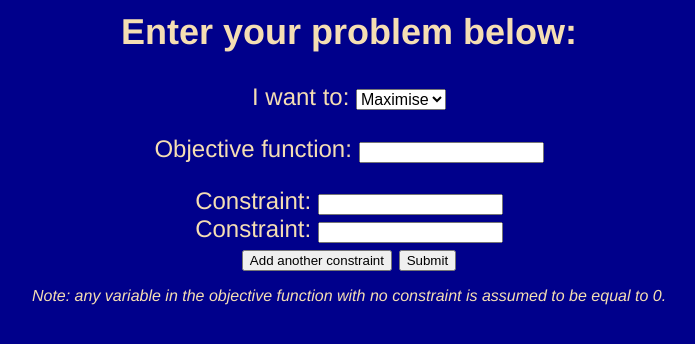
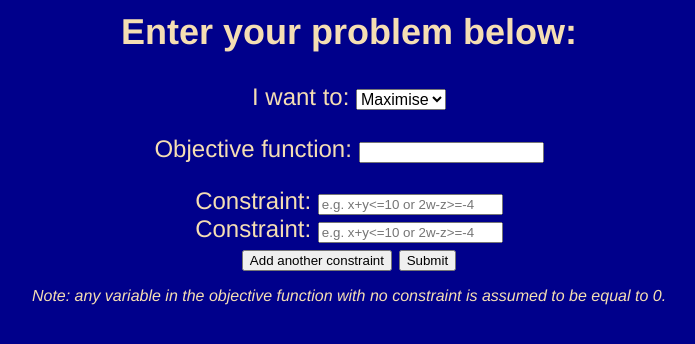
Before and after one commit to kwabenankyi/mysite, a Django app: page / in a window 1280 px wide. Shown: the part 176-520 px from the top of the page, without its empty margins (291-986 px from the left). Run offline with Django 5.2, Linux system fonts and the light colour scheme.

Commit message:
added placeholders to text

```diff
--- a/simplexsolver/forms.py
+++ b/simplexsolver/forms.py
@@ -5,6 +5,6 @@ class ObjectiveFunctionForm(forms.Form):
     objective_function = forms.CharField(max_length=200, required=True)
 
 class ConstraintForm(forms.Form):
-    constraint = forms.CharField(max_length=200, required=True)
+    constraint = forms.CharField(max_length=200, required=True, widget=forms.TextInput(attrs={'placeholder':'e.g. x+y<=10 or 2w-z>=-4'}))
 
 ConstraintsFormSet = forms.formset_factory(ConstraintForm, max_num=2, min_num=2, validate_min=True)
--- a/simplexsolver/templates/index.html
+++ b/simplexsolver/templates/index.html
@@ -7,7 +7,7 @@
     <form method="post" action="" id="dynamic-form">
         <label for="maxmin">I want to:</label>
         <select name="maxmin" id="maxmin" style="font-size: medium;">
-            <option value="max">Maximise</option>
+            <option value="max">Maximise</option><br>
             <option value="min">Minimise</option>
         </select>
         <!--Alternative input for max/min-->
```
